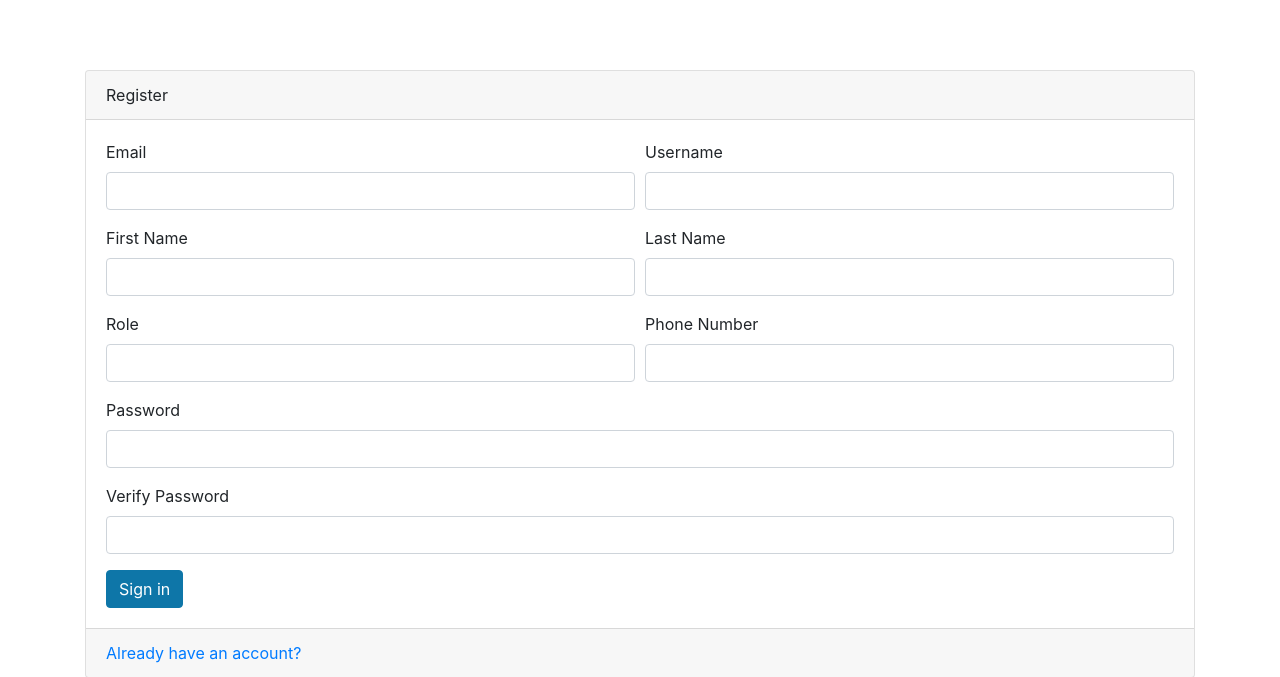
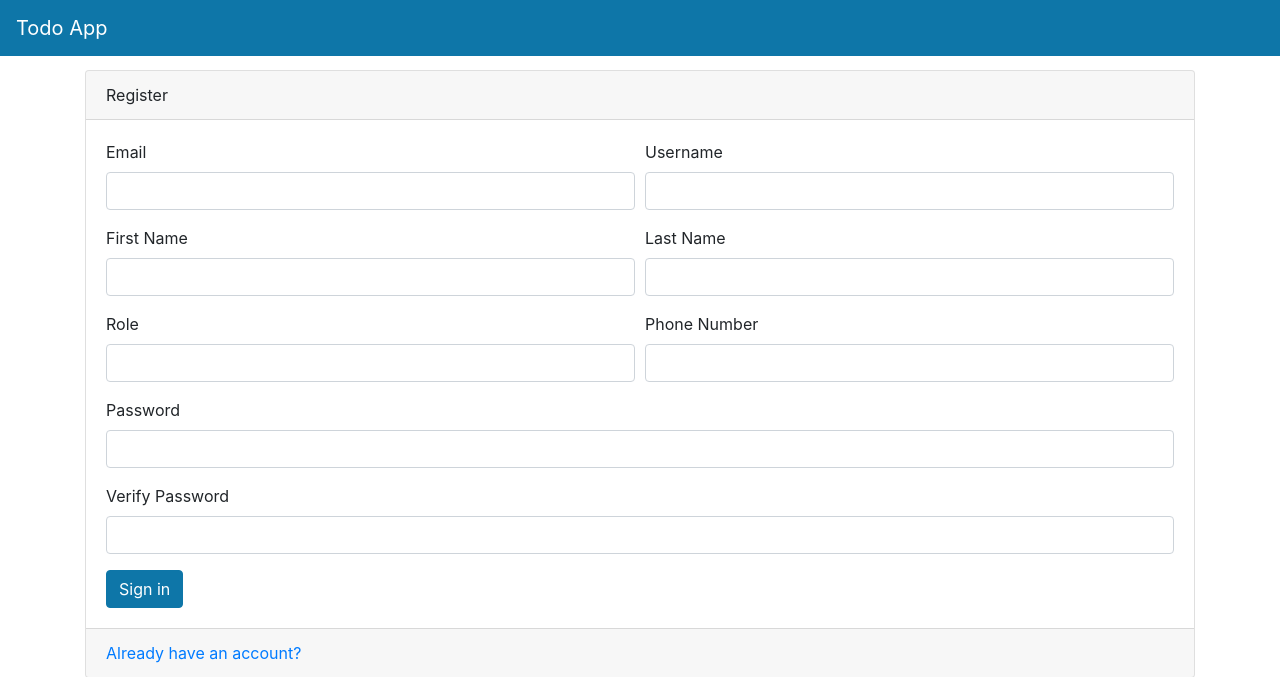
Before and after one commit to Mohammadalijafari/TodoApp, a FastAPI app: template templates/register.html in a window 1280 px wide. Shown: the top 677 px of the page. Run offline with FastAPI, Linux system fonts and the light colour scheme; the template is opened without the code that fills it, so the values that code supplies are empty; parts of the project's set-up code (start-up, migrations or seed data) failed here and were passed over.

Commit message:
Added navbar

```diff
--- a/templates/layout.html
+++ b/templates/layout.html
@@ -7,12 +7,14 @@
     <title>TodoApp</title>
 </head>
 <body>
+{% include 'navbar.html' %}
+
 {% block content %}
 
 {% endblock %}
-<script src="{{ url_for('static', path='/js/jquery-slim.js')}}"></script>
-<script src="{{ url_for('static', path='/js/popper.js')}}"></script>
-<script src="{{ url_for('static', path='/js/bootstrap.js')}}"></script>
-<script src="{{ url_for('static', path='/js/base.js')}}" defer></script>
+<script src="{{ url_for('static', path='/js/jquery-slim.js') }}"></script>
+<script src="{{ url_for('static', path='/js/popper.js') }}"></script>
+<script src="{{ url_for('static', path='/js/bootstrap.js') }}"></script>
+<script src="{{ url_for('static', path='/js/base.js') }}" defer></script>
 </body>
 </html>
--- /dev/null
+++ b/templates/navbar.html
@@ -0,0 +1,25 @@
+<div>
+    <nav class="navbar navbar-expand-md navbar-dark main-color fixed-top">
+        <a href="#" class="navbar-brand">Todo App</a>
+        <button class="navbar-toggler" type="button" data-toggle="collapse" data-target="#navbarNav"
+                aria-controls="navbarNav" aria-expanded="false" aria-label="Toggle navigation">
+            <span class="navbar-toggler-icon"></span>
+        </button>
+        <div class="collapse navbar-collapse" id="navbarNav">
+            <ul class="navbar-nav">
+                {% if user %}
+                <li class="nav-item active">
+                    <a href="/todos/todo-page" class="nav-link">Home</a>
+                </li>
+                {% endif %}
+            </ul>
+            <ul class="navbar-nav ml-auto">
+                {% if user %}
+                <li class="nav-item m-1">
+                    <a type="button" class="btn btn-outline-light text-white" onclick="logout()">Logout</a>
+                </li>
+                {% endif %}
+            </ul>
+        </div>
+    </nav>
+</div>
```
